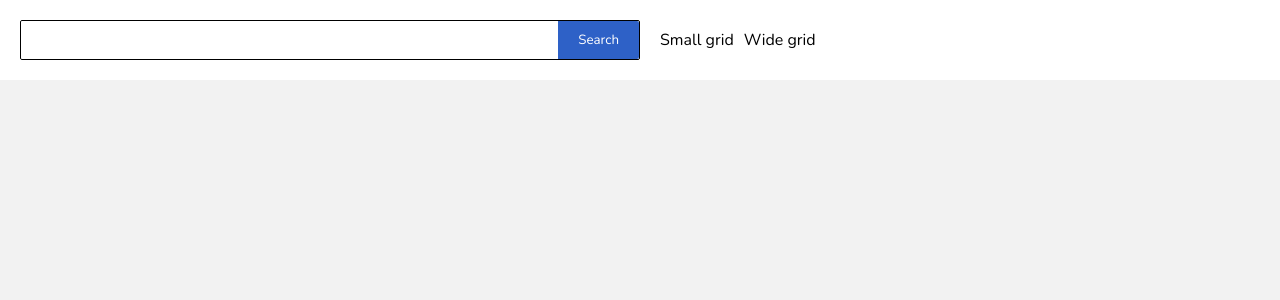
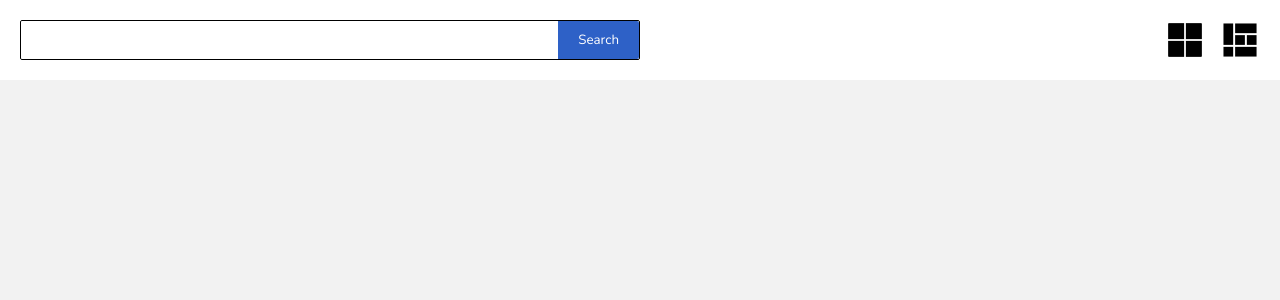
Before and after one commit to mcosme000/react-img-search, a React (Create React App) app: page / in a window 1280 px wide. Shown: the top 300 px of the page. Built offline with nearby package versions, Linux system fonts and the light colour scheme.

Commit message:
Add grid icons and update styles

```diff
--- a/src/components/SearchBar.js
+++ b/src/components/SearchBar.js
@@ -1,6 +1,6 @@
 import React, { useState } from 'react';
 import '../stylesheets/searchbar.css';
-
+import '../stylesheets/grid_options.css';
 
 const SearchBar = ({ onSubmit, onClick }) => {
   const [ input, setInput ] = useState("")
@@ -15,9 +15,9 @@ const SearchBar = ({ onSubmit, onClick }) => {
   }
 
   const handleClick = (e) => {
-    let gridClass = e.target.innerHTML.split(" ")[0].toLowerCase();
-    console.log(gridClass);
-    onClick(gridClass);
+    console.log(e.target.id)
+    let gridClass = e.target.id
+    onClick(gridClass)
   }
 
   return(
@@ -28,8 +28,10 @@ const SearchBar = ({ onSubmit, onClick }) => {
       </form>
       <div>
         <ul className="options">
-          <li onClick={handleClick}>Small grid</li>
-          <li onClick={handleClick}>Wide grid</li>
+          <img onClick={handleClick} id="small"
+            src={require('../media/small-grid.png')} alt="small logo icon"/>
+          <img onClick={handleClick} id="wide"
+            src={require('../media/wide-grid.png')} alt="wide logo icon"/>
         </ul>
       </div>
     </div>
--- a/src/stylesheets/gallery.css
+++ b/src/stylesheets/gallery.css
@@ -32,12 +32,13 @@
 .wide-gallery {
   padding: 30px;
   columns: 3 200px;
-  column-gap: 10px;
+  /* column-gap: 10px; */
 }
 
 .wide-gallery .image {
   border-radius: 5px;
   position: relative;
+  margin-bottom: 10px;
 }
 
 .wide-gallery .img-container {
@@ -48,7 +49,6 @@
 .wide-gallery img {
   width: 100%;
   height: 100%;
-  margin-bottom: 10px;
   border-radius: 5px;
   object-fit: cover;
 }
@@ -60,8 +60,8 @@
 /* OVERLAY STYLES */
 
 .overlay {
+  position: absolute;
   opacity: 0;
-  position: absolute;
   top: 0;
   width: 100%;
   height: 100%;
@@ -69,6 +69,8 @@
   background: linear-gradient(0deg, rgba(94,94,94,1) 0%, rgba(255,255,255,0.09429709383753504) 29%);  display: flex;
   flex-direction: column;
   justify-content: flex-end;
+  border-bottom-left-radius: 5px;
+  border-bottom-right-radius: 5px;
 }
 
 .photographer {
--- /dev/null
+++ b/src/stylesheets/grid_options.css
@@ -0,0 +1,13 @@
+/* options list styles */
+.options {
+  display: flex;
+}
+
+.options img {
+  width: 40px;
+  margin-left: 15px;
+}
+
+.options img:hover {
+  cursor: pointer;
+}
--- a/src/stylesheets/searchbar.css
+++ b/src/stylesheets/searchbar.css
@@ -7,6 +7,7 @@ header {
 .header-content {
   display: flex;
   align-items: center;
+  justify-content: space-between;
 }
 
 form {
@@ -16,6 +17,7 @@ form {
   border: 0.1px solid #000;
   border-radius: 2px;
   margin-right: 20px;
+
 }
 
 form input[type="text"] {
```
Also changed, not shown: src/media/small-grid.png (added), src/media/wide-grid.png (added).
